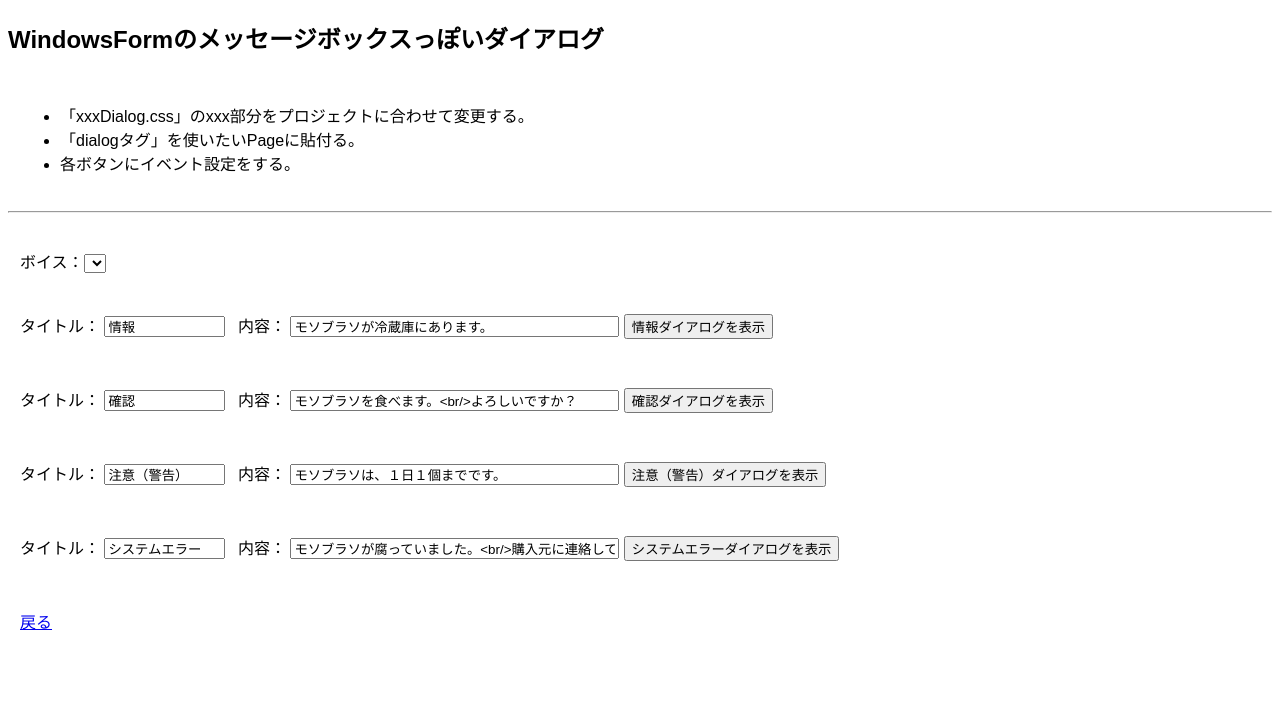
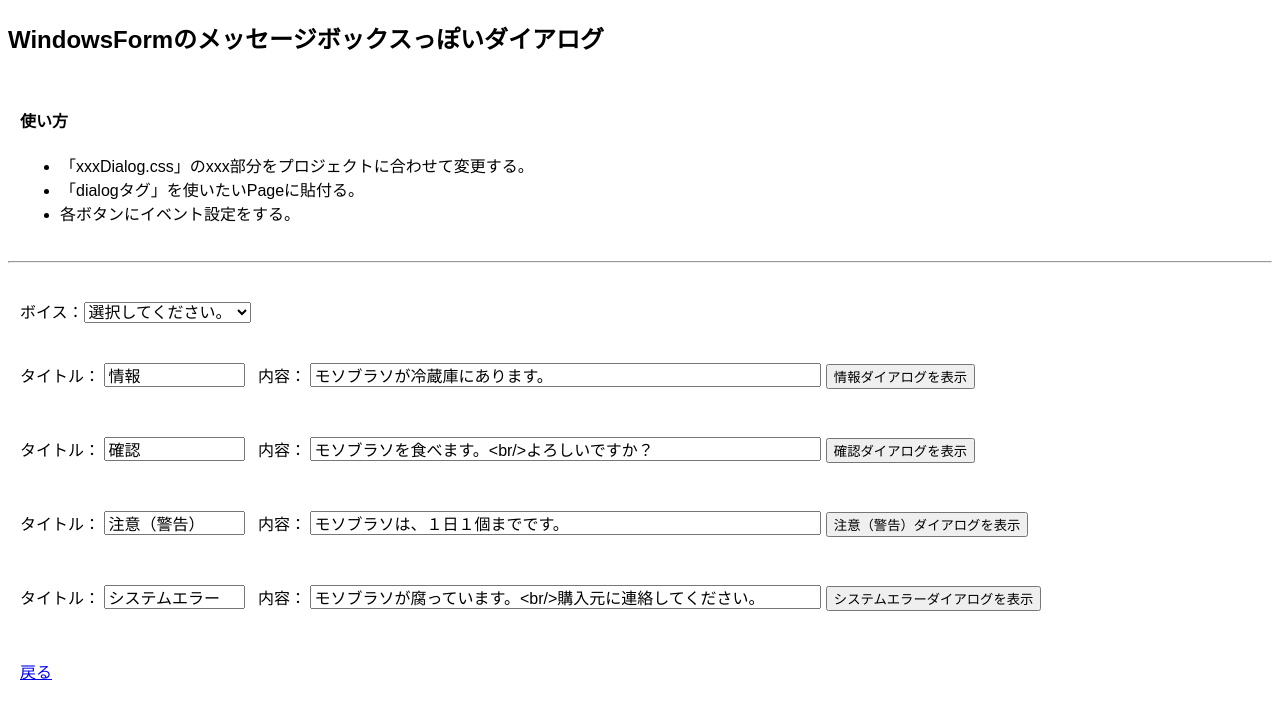
Before and after one commit to ofuofu/develop-tools, a plain HTML site: page dialog/index.html in a window 1280 px wide. Drawn offline with Linux system fonts and the light colour scheme.

Commit message:
全体的にブラッシュアップ

```diff
--- a/css/style.css
+++ b/css/style.css
@@ -39,3 +39,15 @@ table {
     width: 800px;
     border-collapse:  collapse; /* セルの線を重ねる */
 }
+
+label {
+    font-size: medium;
+}
+
+select {
+    font-size: medium;
+}
+
+input {
+    font-size: medium;
+}
--- a/dialog/index.html
+++ b/dialog/index.html
@@ -10,6 +10,7 @@
   <body>
     <h2>WindowsFormのメッセージボックスっぽいダイアログ</h2>
     <div class="content-frame">
+      <h4>使い方</h4>
       <ul>
         <li>「xxxDialog.css」のxxx部分をプロジェクトに合わせて変更する。</li>
         <li>「dialogタグ」を使いたいPageに貼付る。</li>
@@ -26,7 +27,7 @@
       <label for="InfoTitle">タイトル：</label>
       <input type="text" id="InfoTitle" name="InfoTitle" minlength="4" maxlength="10" size="12" value="情報">
       <label for="InfoTitle" class="input-lp">内容：</label>
-      <input type="text" id="InfoContents" name="InfoContents" minlength="4" maxlength="24"  size="38" value="モソブラソが冷蔵庫にあります。">
+      <input type="text" id="InfoContents" name="InfoContents" minlength="4" maxlength="24"  size="52" value="モソブラソが冷蔵庫にあります。">
       <button id="ShowInfoButton">情報ダイアログを表示</button>
       <div id="InfoRes" class="msg-frame"></div>
     </div>
@@ -35,7 +36,7 @@
       <label for="QuestionTitle">タイトル：</label>
       <input type="text" id="QuestionTitle" name="QuestionTitle" minlength="4" maxlength="10" size="12" value="確認">
       <label for="QuestionTitle" class="input-lp">内容：</label>
-      <input type="text" id="QuestionContents" name="QuestionContents" minlength="4" maxlength="24" size="38" value="モソブラソを食べます。<br/>よろしいですか？">
+      <input type="text" id="QuestionContents" name="QuestionContents" minlength="4" maxlength="24" size="52" value="モソブラソを食べます。<br/>よろしいですか？">
       <button id="ShowYesNoButton">確認ダイアログを表示</button>
       <div id="QuestionRes" class="msg-frame"></div>
     </div>
@@ -44,7 +45,7 @@
       <label for="CautionTitle">タイトル：</label>
       <input type="text" id="CautionTitle" name="CautionTitle" minlength="4" maxlength="10" size="12" value="注意（警告）">
       <label for="CautionTitle" class="input-lp">内容：</label>
-      <input type="text" id="CautionContents" name="CautionContents" minlength="4" maxlength="24"  size="38" value="モソブラソは、１日１個までです。">
+      <input type="text" id="CautionContents" name="CautionContents" minlength="4" maxlength="24"  size="52" value="モソブラソは、１日１個までです。">
       <button id="ShowCautionButton">注意（警告）ダイアログを表示</button>
       <div id="CautionRes" class="msg-frame"></div>
     </div>
@@ -53,7 +54,7 @@
       <label for="ErrorTitle">タイトル：</label>
       <input type="text" id="ErrorTitle" name="ErrorTitle" minlength="4" maxlength="10" size="12" value="システムエラー">
       <label for="ErrorTitle" class="input-lp">内容：</label>
-      <input type="text" id="ErrorContents" name="ErrorContents" minlength="4" maxlength="24"  size="38" value="モソブラソが腐っていました。<br/>購入元に連絡してください。">
+      <input type="text" id="ErrorContents" name="ErrorContents" minlength="4" maxlength="24"  size="52" value="モソブラソが腐っています。<br/>購入元に連絡してください。">
       <button id="ShowErrorButton">システムエラーダイアログを表示</button>
       <div id="ErrorRes" class="msg-frame"></div>
     </div>
--- a/dialog/speekDialog.js
+++ b/dialog/speekDialog.js
@@ -12,14 +12,26 @@ const convertSpeakWord = (speakWord) => {
 */
 
 createVoiceList = (voiceSelect) => {
+  /*
   voices = synth.getVoices().sort(function (a, b) {
       const aname = a.name.toUpperCase(), bname = b.name.toUpperCase();
       if ( aname < bname ) return -1;
       else if ( aname == bname ) return 0;
       else return +1;
   });
+  */
+  voices = synth.getVoices()
   const selectedIndex = voiceSelect.selectedIndex < 0 ? 0 : voiceSelect.selectedIndex;
   voiceSelect.innerHTML = '';
+  // 空行
+  {
+    let option = document.createElement('option');
+    option.textContent = '選択してください。';
+    option.setAttribute('data-lang', '');
+    option.setAttribute('data-name', '');
+    voiceSelect.appendChild(option);
+  }
+
   for(i = 0; i < voices.length ; i++) {
     if (voices[i].lang === 'ja-JP' ) {
       let option = document.createElement('option');
@@ -38,6 +50,11 @@ createVoiceList = (voiceSelect) => {
 }
 
 const speakDialog = (speakWord, voiceSelect) => {
+    const selectedOption = voiceSelect.selectedOptions[0].getAttribute('data-name');
+    if (selectedOption === '') {
+      console.error('no voice select');
+      return;
+    }
     if (synth.speaking) {
         console.error('speechSynthesis.speaking');
         return;
@@ -52,7 +69,6 @@ const speakDialog = (speakWord, voiceSelect) => {
         console.error('SpeechSynthesisUtterance.onerror');
     }
     // 選択されたVoiceを設定する。
-    const selectedOption = voiceSelect.selectedOptions[0].getAttribute('data-name');
     for(i = 0; i < voices.length ; i++) {
       if(voices[i].name === selectedOption) {
         utterThis.voice = voices[i];
--- a/dialog/xxxDialog.css
+++ b/dialog/xxxDialog.css
@@ -1,3 +1,8 @@
+/*
+    HTMセルWindows Formっぽいダイアログ
+    © 2022 Hiromichi Yoneda
+*/
+
 .xxxDialog {
     padding: 0;
     border: 0;
```
Also changed, not shown: TitleFixTable/index.html (+1 -0 lines).
